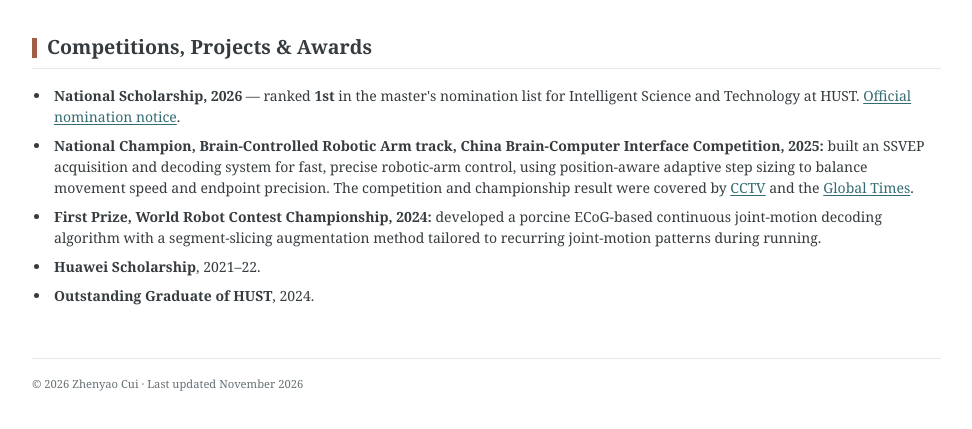
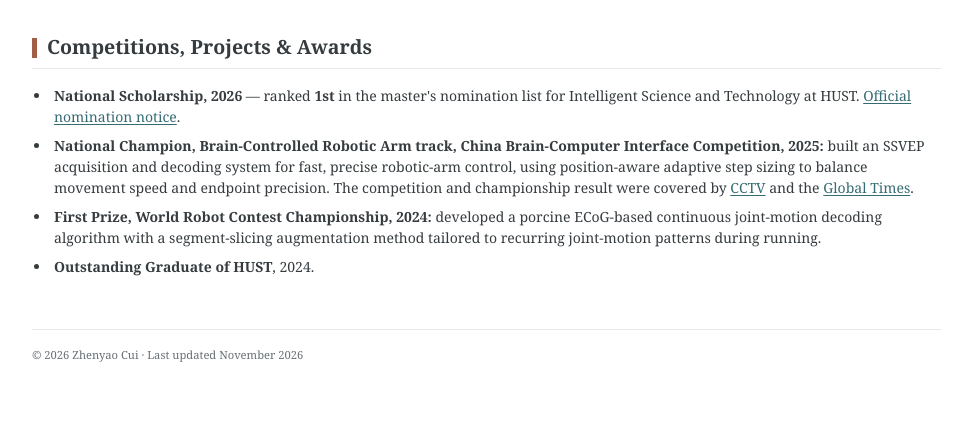
Before and after one commit to Czy-Trevor/Czy-Trevor.github.io, a plain HTML site: page index.html in a window 1280 px wide. Shown: the part 5560-5989 px from the top of the page, without its empty margins (279-1251 px from the left). Drawn offline with Linux system fonts and the light colour scheme.

Commit message:
Update honors on the homepage and public CV

```diff
--- a/index.html
+++ b/index.html
@@ -484,7 +484,6 @@
           <li><strong>National Scholarship, 2026</strong> — ranked <strong>1st</strong> in the master's nomination list for Intelligent Science and Technology at HUST. <a href="https://aia.hust.edu.cn/info/1178/11579.htm">Official nomination notice</a>.</li>
           <li><strong>National Champion, Brain-Controlled Robotic Arm track, China Brain-Computer Interface Competition, 2025:</strong> built an SSVEP acquisition and decoding system for fast, precise robotic-arm control, using position-aware adaptive step sizing to balance movement speed and endpoint precision. The competition and championship result were covered by <a href="https://news.cctv.com/2025/12/07/ARTI4f1uik9SzUovK4dYCWTg251207.shtml">CCTV</a> and the <a href="https://www.globaltimes.cn/page/202512/1349778.shtml">Global Times</a>.</li>
           <li><strong>First Prize, World Robot Contest Championship, 2024:</strong> developed a porcine ECoG-based continuous joint-motion decoding algorithm with a segment-slicing augmentation method tailored to recurring joint-motion patterns during running.</li>
-          <li><strong>Huawei Scholarship</strong>, 2021–22.</li>
           <li><strong>Outstanding Graduate of HUST</strong>, 2024.</li>
         </ul>
       </section>
```
Also changed, not shown: 1 other file.
